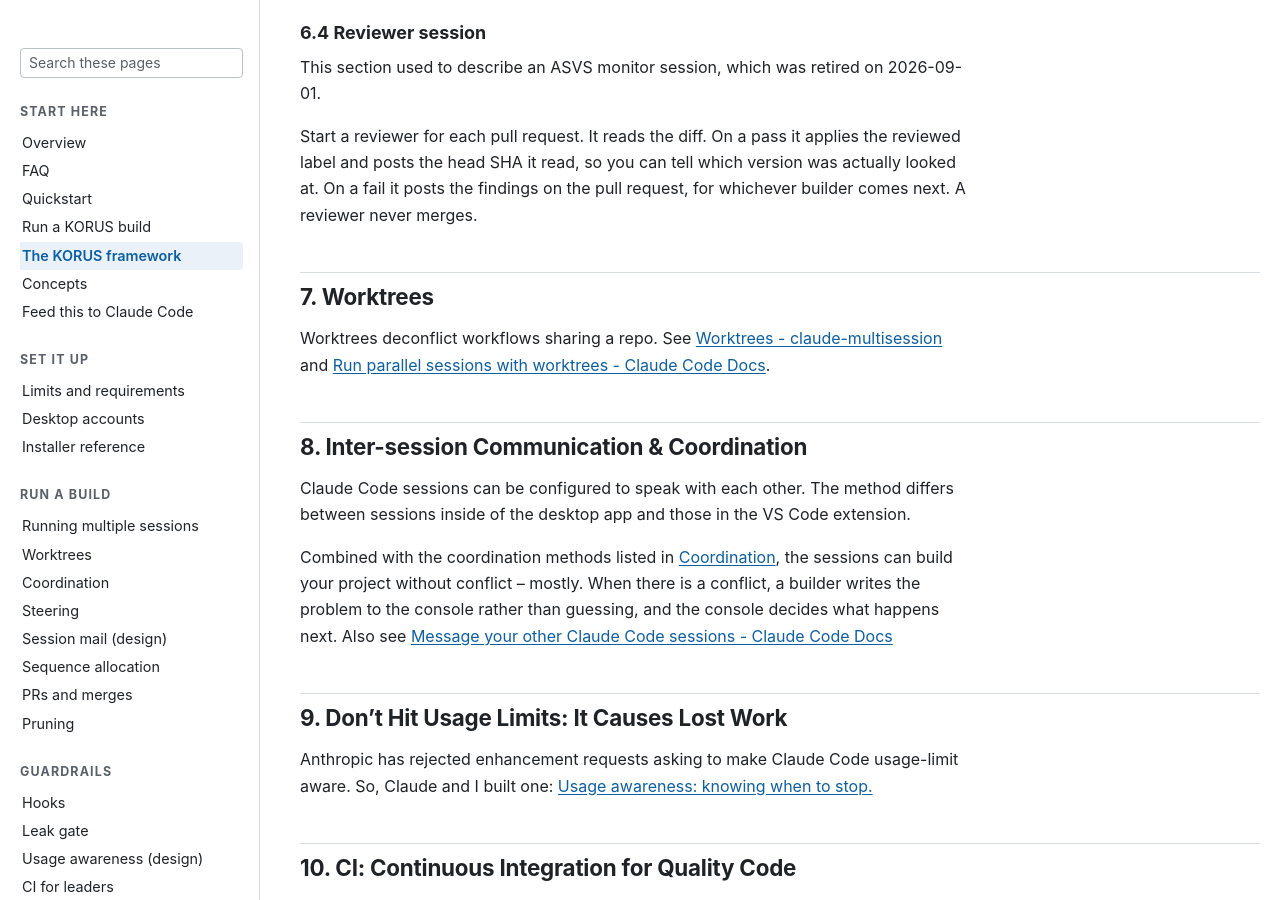
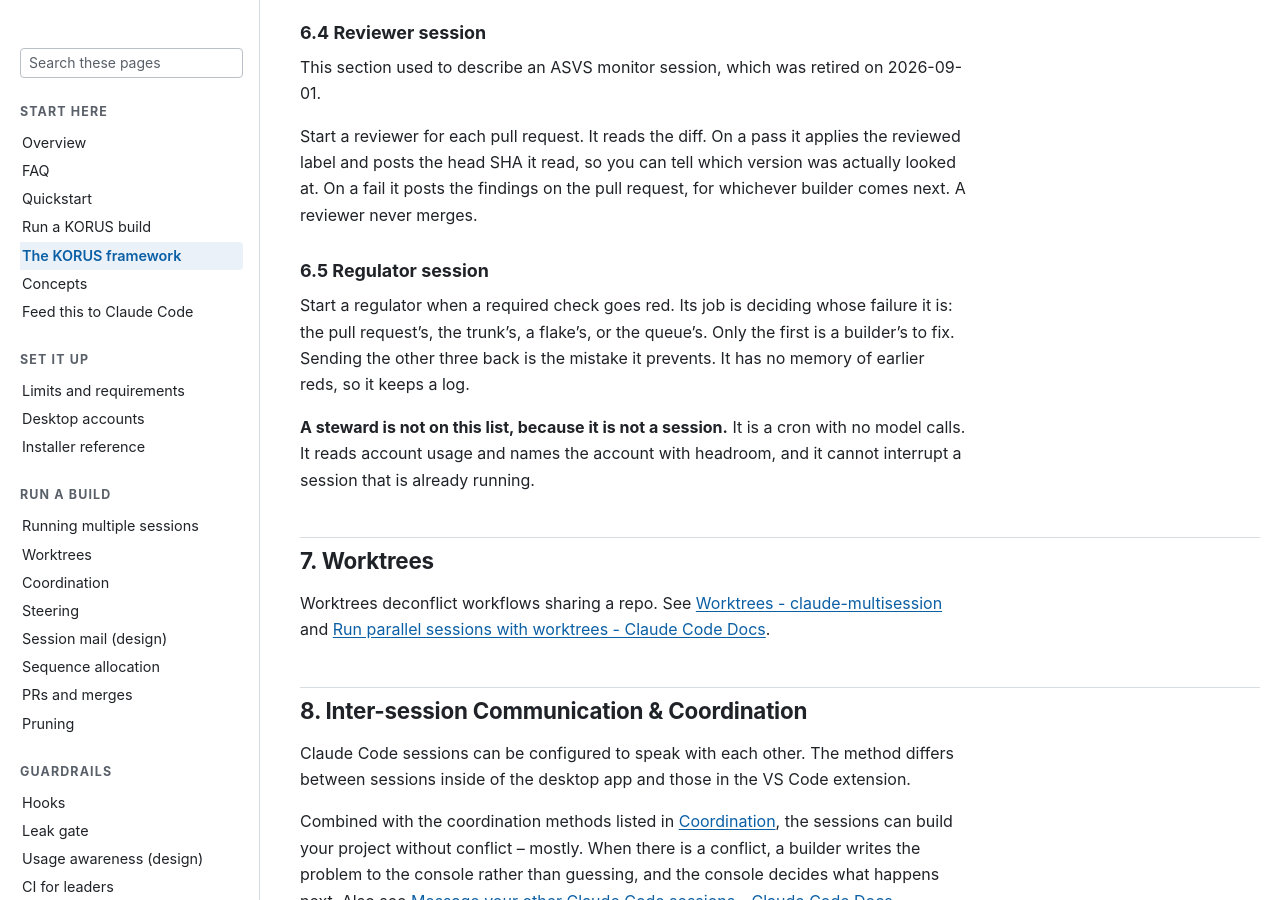
Before and after one commit to wshallwshall/claude-multisession, a Jekyll site: the page built from docs/KORUS.md, in a window 1280 px wide and 900 px high, scrolled down 5094 px. Built offline with Jekyll 4.4.1, drawn with Linux system fonts in a browser that asks for light colours; our own code applies the rules of GitHub Pages for plain Markdown files.

Commit message:
docs(korus): section 6 omitted the regulator, so the two pages named different seats
KORUS.md section 6 described a console, a builder, a lander and a reviewer.
KORUS-BUILD.md's seat table names those four plus a regulator. A completeness
critic found the pair incoherent and named the concrete failure: a reader who
follows one page does not end up with what the other describes.

Adds 6.5 for the regulator, in the same shape as its siblings: start one when a
required check goes red, its job is deciding whose failure it is, only the pull
request's own failure is a builder's to fix, and it keeps a log because it has
no memory of earlier reds.

Also says plainly why a steward has no section. It is a cron with no model
calls, not a session, and section 6 is about concurrent sessions. Leaving it
unmentioned would read as an omission rather than a distinction.

An earlier pass declined to add this section, citing the rule against adding
sections the author did not have. That rule is about not restructuring a page.
Naming a seat that exists is a factual completion, and the alternative was a
published page that omits a live seat.

The Word copy is regenerated in the same commit, which the test for it requires.
It now carries the regulator and zero dispatcher references.

Suite: 200 passed. ASCII gate: exit 0 over 119 files. The added paragraph was
352 characters on the first draft and is 298 now, rewritten rather than split,
keeping all four owners of a red and the no-memory limit.

```diff
--- a/docs/KORUS.md
+++ b/docs/KORUS.md
@@ -193,6 +193,17 @@
 and posts the head SHA it read, so you can tell which version was actually looked at. On a fail it
 posts the findings on the pull request, for whichever builder comes next. A reviewer never merges.
 
+### 6.5 Regulator session
+
+Start a regulator when a required check goes red. Its job is deciding whose failure it is: the
+pull request's, the trunk's, a flake's, or the queue's. Only the first is a builder's to fix.
+Sending the other three back is the mistake it prevents. It has no memory of earlier reds, so
+it keeps a log.
+
+**A steward is not on this list, because it is not a session.** It is a cron with no model calls.
+It reads account usage and names the account with headroom, and it cannot interrupt a session
+that is already running.
+
 ## 7. Worktrees
 
 Worktrees deconflict workflows sharing a repo. See
```
Also changed, not shown: 1 other file.
